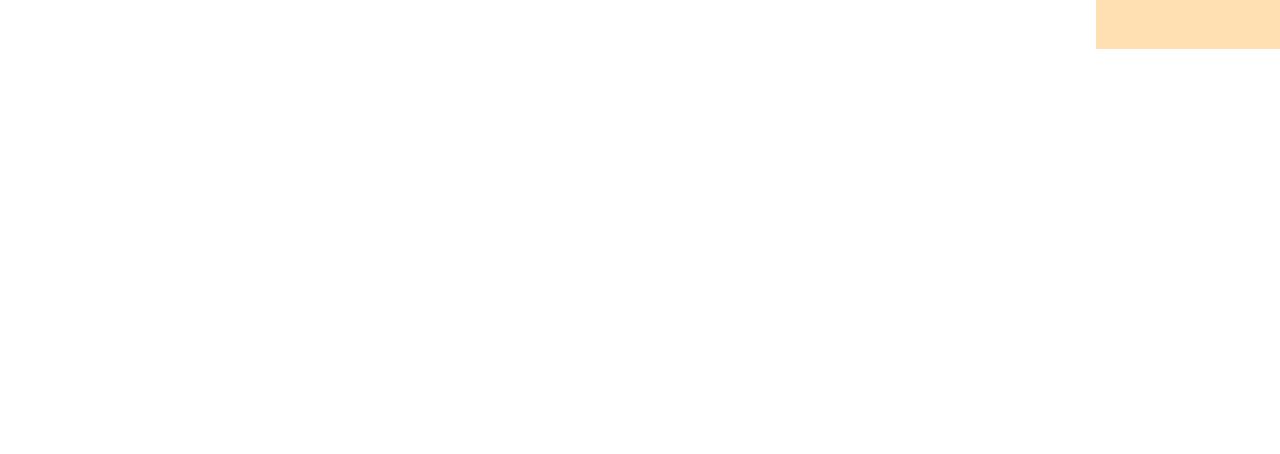
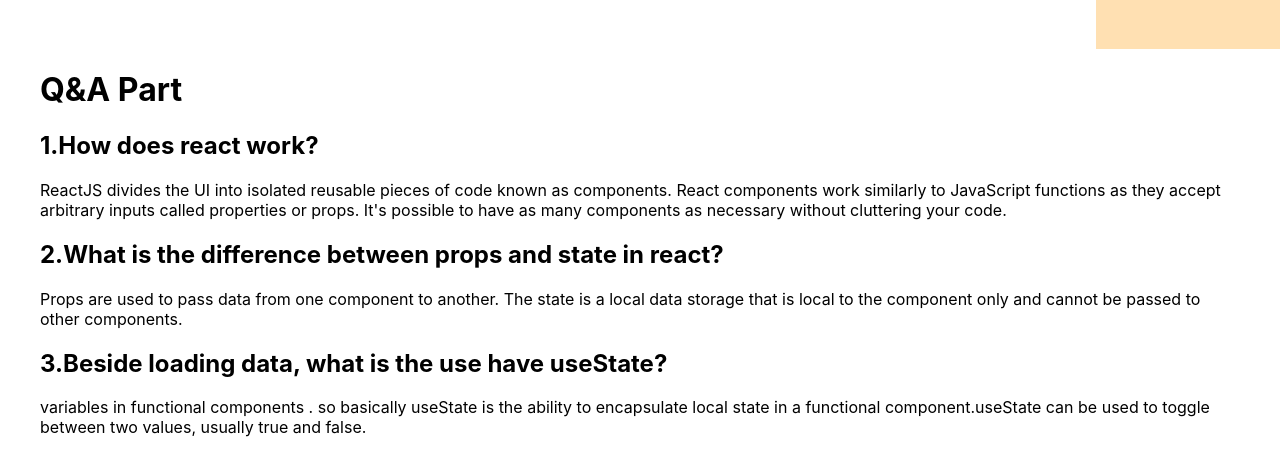
Before and after one commit to SouravMahmud32/activities-for-life-web, a React (Create React App) app: page / in a window 1280 px wide. Shown: the part 1857-2311 px from the top of the page. Before the commit the page ends 1906 px from the top, so only its background shows below. Built offline with nearby package versions, Linux system fonts and the light colour scheme.

Commit message:
q and a part added

```diff
--- a/src/App.js
+++ b/src/App.js
@@ -1,12 +1,14 @@
 import './App.css';
 import Activities from './components/Activities/Activities';
 import Header from './components/Header/Header';
+import Question from './components/Question/Question';
 
 function App() {
   return (
     <div>
       <Header></Header>
       <Activities></Activities>
+      <Question></Question>
     </div>
   );
 }
--- /dev/null
+++ b/src/components/Question/Question.css
@@ -0,0 +1,5 @@
+.qestion{
+   margin: 20px;
+   margin-right: 40px;
+   margin-left: 40px;
+}
--- /dev/null
+++ b/src/components/Question/Question.js
@@ -0,0 +1,25 @@
+import React from 'react';
+import './Question.css';
+
+const Question = () => {
+    return (
+        <div className='qestion'>
+            <h1>Q&A Part</h1>
+            <div>
+                <h2>1.How does react work?</h2>
+                <p>ReactJS divides the UI into isolated reusable pieces of code known as components. React components work similarly to JavaScript functions as they accept arbitrary
+                inputs called properties or props. It's possible to have as many components as necessary without cluttering your code.</p>
+            </div>
+            <div>
+                <h2>2.What is the difference between props and state in react?</h2>
+                <p>Props are used to pass data from one component to another. The state is a local data storage that is local to the component only and cannot be passed to other components.</p>
+            </div>
+            <div>
+                <h2>3.Beside loading data, what is the use have useState?</h2>
+                <p>variables in functional components . so basically useState is the ability to encapsulate local state in a functional component.useState can be used to toggle between two values, usually true and false.</p>
+            </div>
+        </div>
+    );
+};
+
+export default Question;
```
